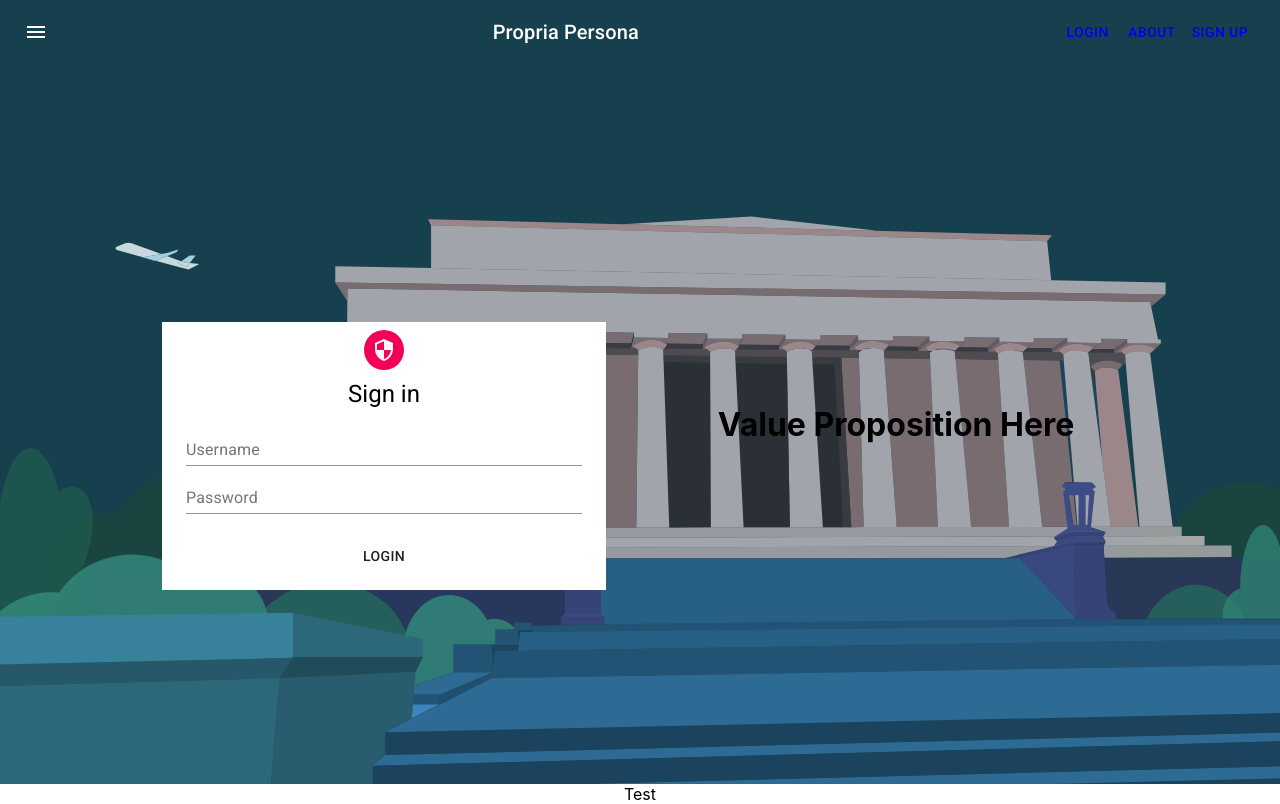
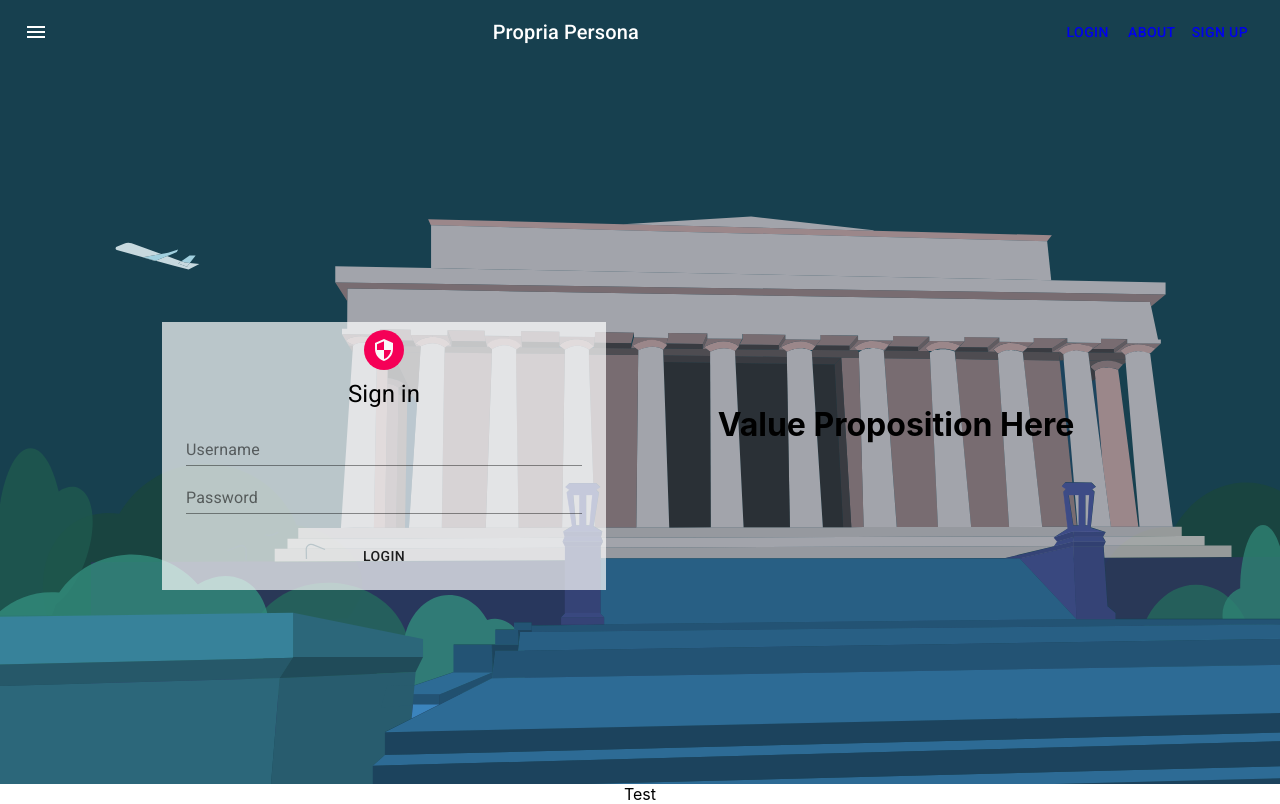
Before and after one commit to propriapersona/propriapersona-fe, a React (Create React App) app: page / in a window 1280 px wide. Built offline with nearby package versions, Linux system fonts and the light colour scheme.

Commit message:
Changed background color on login component.

```diff
--- a/src/components/Login.js
+++ b/src/components/Login.js
@@ -37,7 +37,7 @@ const useStyles = makeStyles((theme) => ({
     flexDirection: "column",
   },
   container: {
-    backgroundColor: theme.palette.common.white,
+    backgroundColor: "rgba(255, 255, 255, 0.7)",
   },
 }));
 
```
